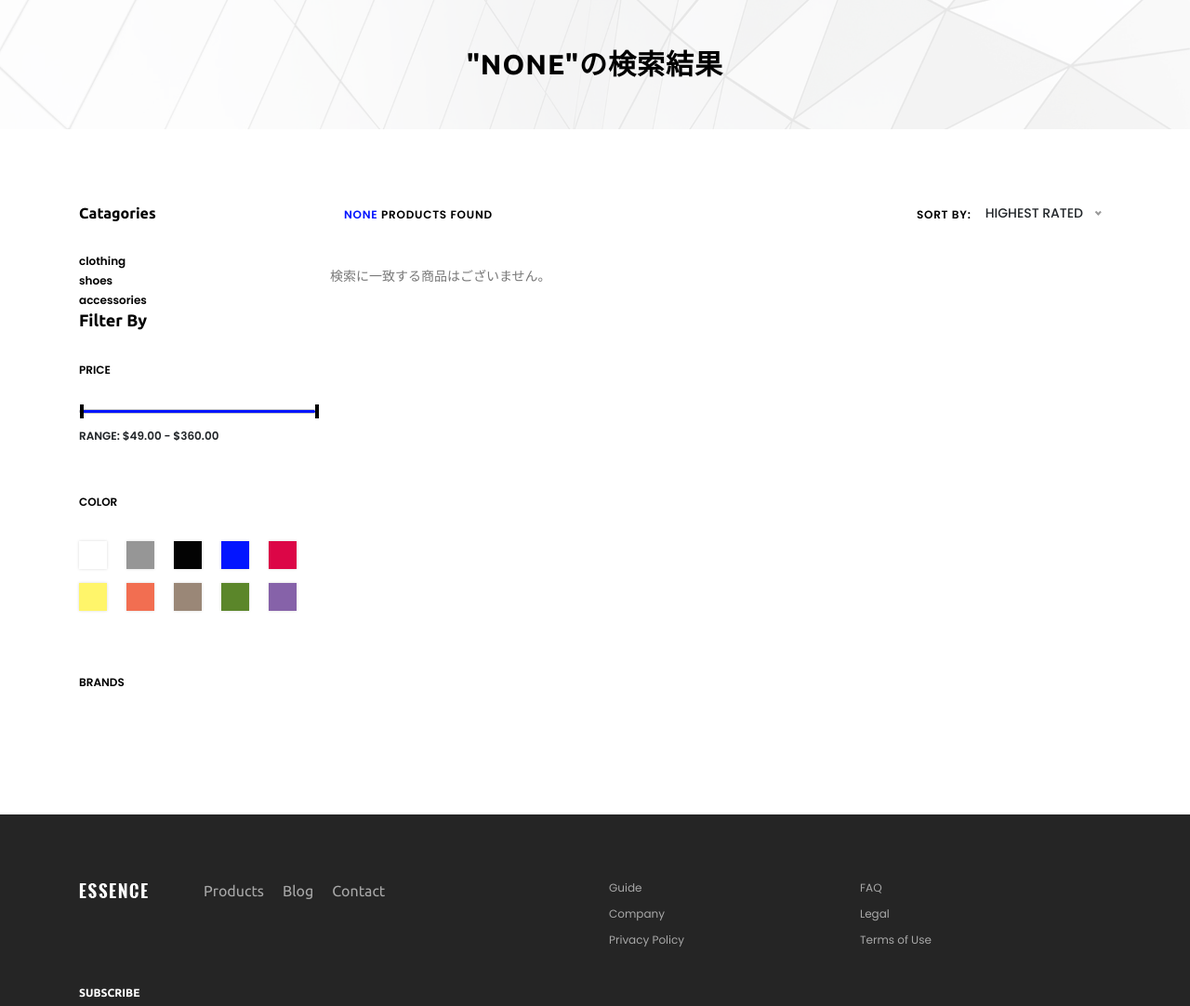
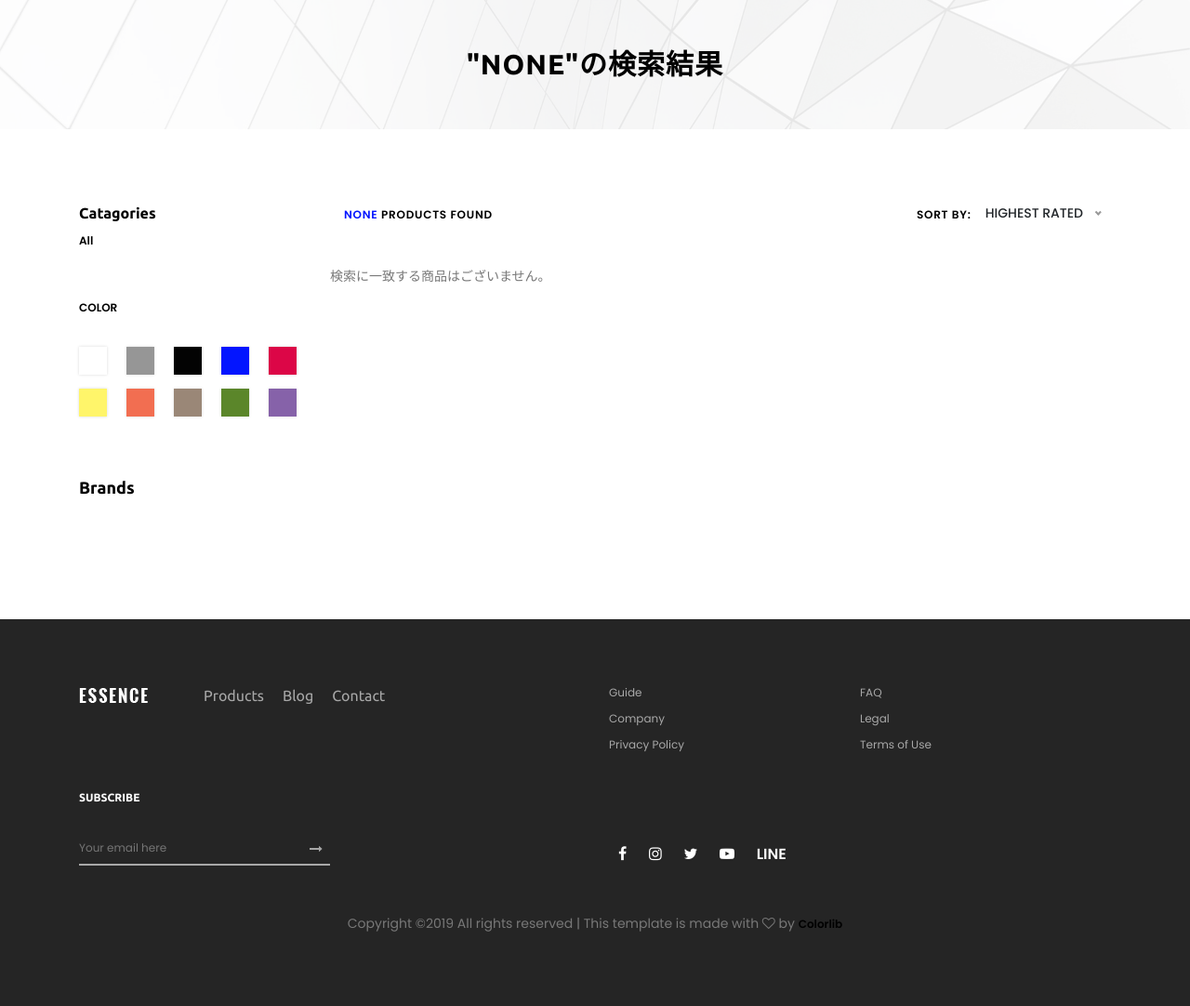
Before and after one commit to marush-in/ec, a Django app: page /search/ in a window 1280 px wide. Shown: the part 86-1168 px from the top of the page at 93% size. Run offline with Django 3.2, Linux system fonts and the light colour scheme; data comes from the database, SQL or seed files in the repository; data that the repository does not hold is empty; some libraries are stand-ins or nearby versions; some web fonts are replaced.

Commit message:
サイドバーの修正

```diff
--- a/app/templates/includes/products/sidebar.html
+++ b/app/templates/includes/products/sidebar.html
@@ -1,63 +1,17 @@
 <div class="col-12 col-md-4 col-lg-3">
-  <div class="shop_sidebar_area">
-    <h6 class="widget-title mb-30">Catagories</h6>
+  <div class="shop_sidebar_area mb-50">
+    <h6 class="widget-title mb-10">Catagories</h6>
     <div class="catagories-menu">
       <ul id="menu-content2" class="menu-content collapse show">
         <li data-toggle="collapse" data-target="#clothing">
-          <a href="#">clothing</a>
-          <ul class="sub-menu collapse show" id="clothing">
+          <a href="#">All</a>
+          <ul class="sub-menu collapse show">
             {% for category in category_list %}
               <li><a href="{% url 'products:products-category' category.slug %}">{{ category.name }}</a></li>
             {% endfor %}
           </ul>
         </li>
-        <li data-toggle="collapse" data-target="#shoes" class="collapsed">
-          <a href="#">shoes</a>
-          <ul class="sub-menu collapse" id="shoes">
-            <li><a href="#">All</a></li>
-            <li><a href="#">Bodysuits</a></li>
-            <li><a href="#">Dresses</a></li>
-            <li><a href="#">Hoodies &amp; Sweats</a></li>
-            <li><a href="#">Jackets &amp; Coats</a></li>
-            <li><a href="#">Jeans</a></li>
-            <li><a href="#">Pants &amp; Leggings</a></li>
-            <li><a href="#">Rompers &amp; Jumpsuits</a></li>
-            <li><a href="#">Shirts &amp; Blouses</a></li>
-            <li><a href="#">Shirts</a></li>
-            <li><a href="#">Sweaters &amp; Knits</a></li>
-          </ul>
-        </li>
-        <li data-toggle="collapse" data-target="#accessories" class="collapsed">
-          <a href="#">accessories</a>
-          <ul class="sub-menu collapse" id="accessories">
-            <li><a href="#">All</a></li>
-            <li><a href="#">Bodysuits</a></li>
-            <li><a href="#">Dresses</a></li>
-            <li><a href="#">Hoodies &amp; Sweats</a></li>
-            <li><a href="#">Jackets &amp; Coats</a></li>
-            <li><a href="#">Jeans</a></li>
-            <li><a href="#">Pants &amp; Leggings</a></li>
-            <li><a href="#">Rompers &amp; Jumpsuits</a></li>
-            <li><a href="#">Shirts &amp; Blouses</a></li>
-            <li><a href="#">Shirts</a></li>
-            <li><a href="#">Sweaters &amp; Knits</a></li>
-          </ul>
-        </li>
       </ul>
-    </div>
-  </div>
-  <div class="widget price mb-50">
-    <h6 class="widget-title mb-30">Filter by</h6>
-    <p class="widget-title2 mb-30">Price</p>
-    <div class="widget-desc">
-      <div class="slider-range">
-        <div data-min="49" data-max="360" data-unit="$" class="slider-range-price ui-slider ui-slider-horizontal ui-widget ui-widget-content ui-corner-all" data-value-min="49" data-value-max="360" data-label-result="Range:">
-          <div class="ui-slider-range ui-widget-header ui-corner-all"></div>
-          <span class="ui-slider-handle ui-state-default ui-corner-all" tabindex="0"></span>
-          <span class="ui-slider-handle ui-state-default ui-corner-all" tabindex="0"></span>
-        </div>
-        <div class="range-price">Range: $49.00 - $360.00</div>
-      </div>
     </div>
   </div>
   <div class="widget color mb-50">
@@ -78,7 +32,7 @@
     </div>
   </div>
   <div class="widget brands mb-50">
-    <p class="widget-title2 mb-30">Brands</p>
+    <h6 class="widget-title mb-10">Brands</h6>
     <div class="widget-desc">
       <ul>
         {% for brand in brand_list %}
```
